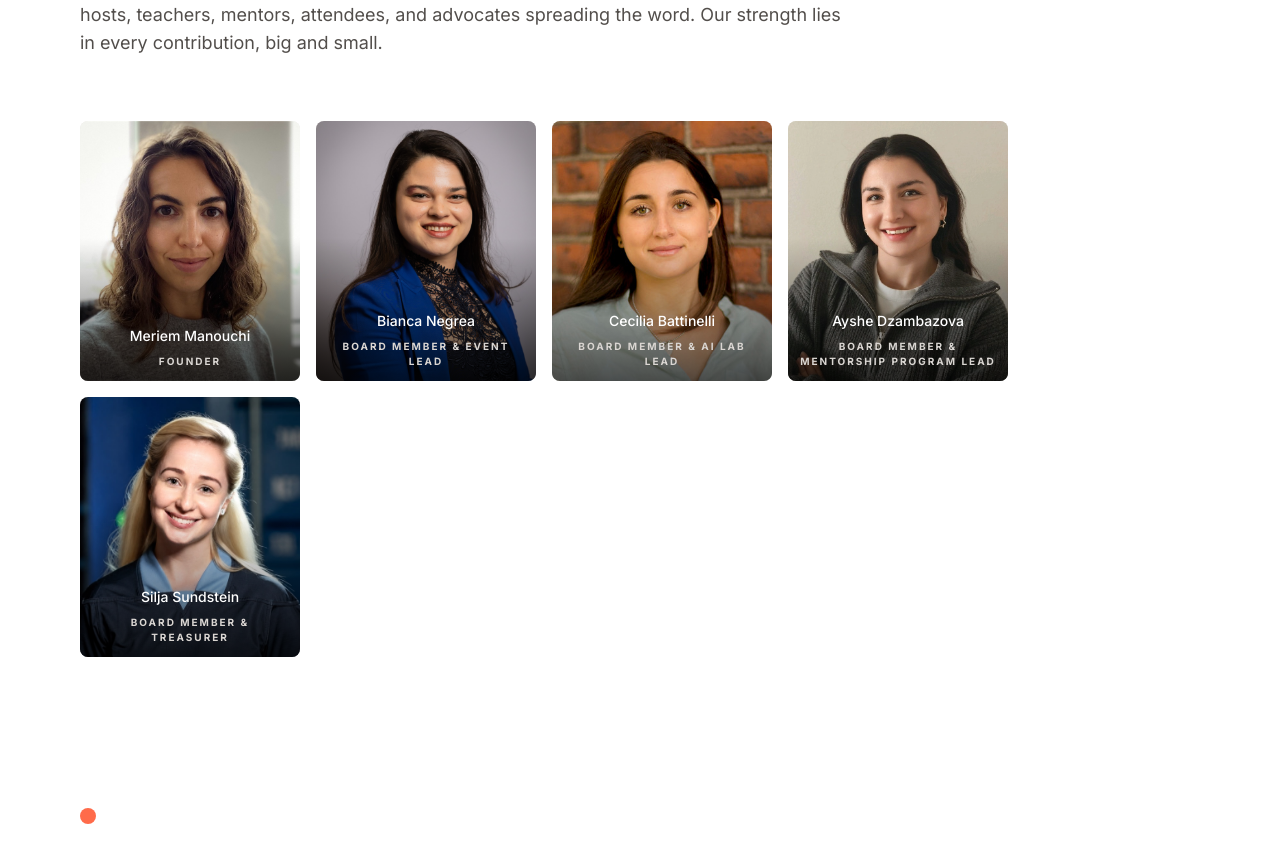
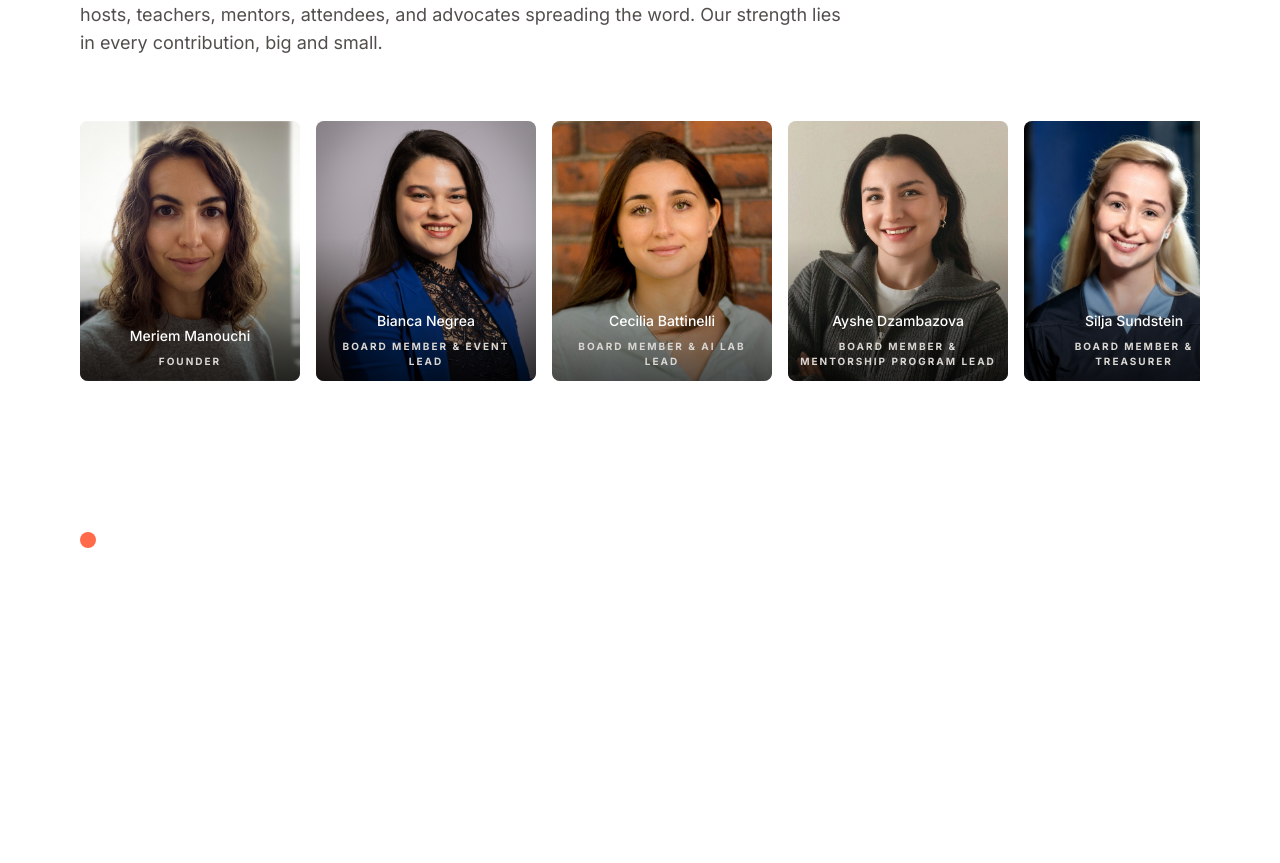
Before and after one commit to merimano/techwomen-dk, a React (Vite) app: page / in a window 1280 px wide. Shown: the part 9280-10143 px from the top of the page. Built offline with nearby package versions, Linux system fonts and the light colour scheme.

Commit message:
Add Candela to team, keep team row on one line at all breakpoints

```diff
--- a/src/data/team.ts
+++ b/src/data/team.ts
@@ -17,4 +17,5 @@ export const team: TeamMember[] = [
   { name: "Cecilia Battinelli", role: "Board Member & AI Lab Lead", photo: "/images/team/cecilia-battinelli.jpeg" },
   { name: "Ayshe Dzambazova", role: "Board Member & Mentorship Program Lead", photo: "/images/team/ayshe-dzambazova.png" },
   { name: "Silja Sundstein", role: "Board Member & Treasurer", photo: "/images/team/silja-sundstein.jpeg" },
+  { name: "Candela Glikin", role: "Mentorship Program Events", photo: "/images/team/candela-glikin.png" },
 ];
--- a/src/sections/Team.tsx
+++ b/src/sections/Team.tsx
@@ -11,9 +11,9 @@ export function Team() {
           title="Powered by our community"
           description="Everything we do is shaped by the people who show up — as board members, gathering hosts, teachers, mentors, attendees, and advocates spreading the word. Our strength lies in every contribution, big and small."
         />
-        {/* Mobile/tablet: fixed-width cards scroll horizontally (Figma node
-            630:740) instead of wrapping into a flexible grid. */}
-        <div className="flex gap-4 overflow-x-auto sm:flex-wrap sm:overflow-visible">
+        {/* Fixed-width cards stay on one row and scroll horizontally at
+            every breakpoint (Figma node 630:740), rather than wrapping. */}
+        <div className="flex gap-4 overflow-x-auto">
           {team.map((member) => (
             <TeamCard key={member.name} member={member} />
           ))}
```
Also changed, not shown: public/images/team/candela-glikin.png (added).
